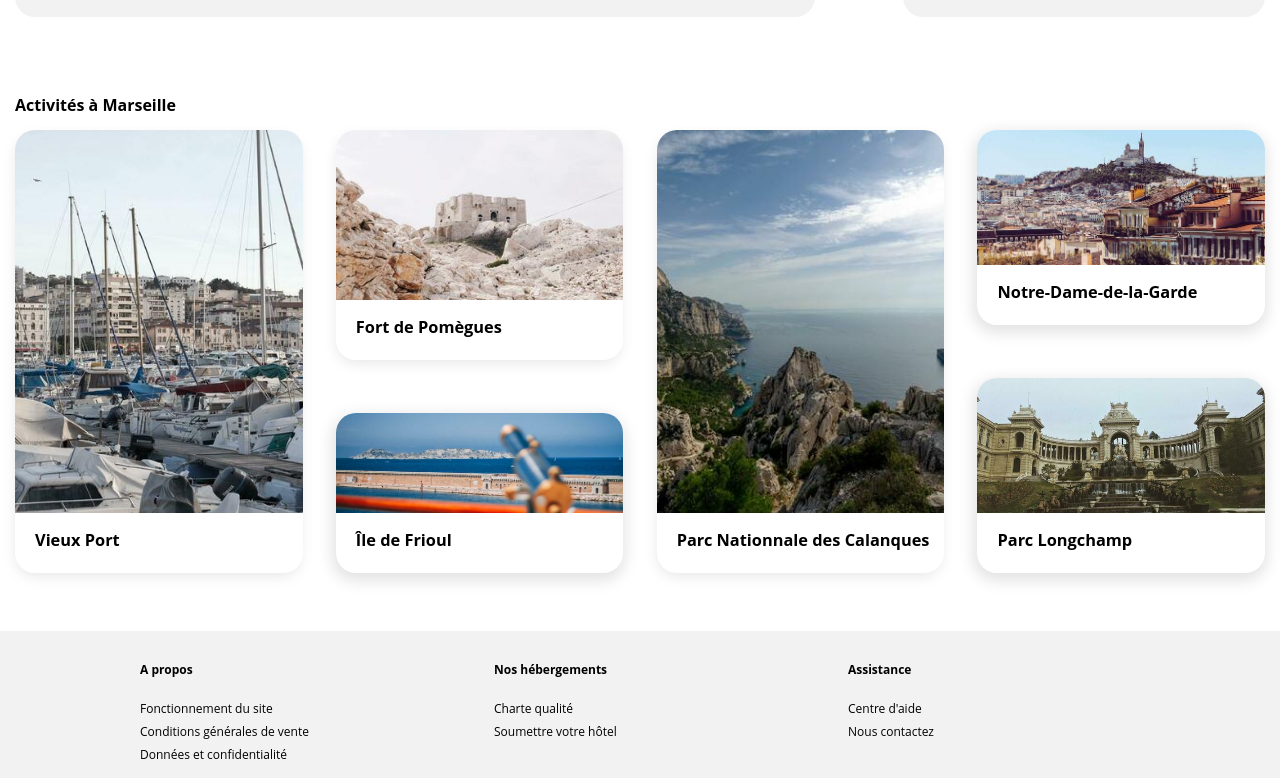
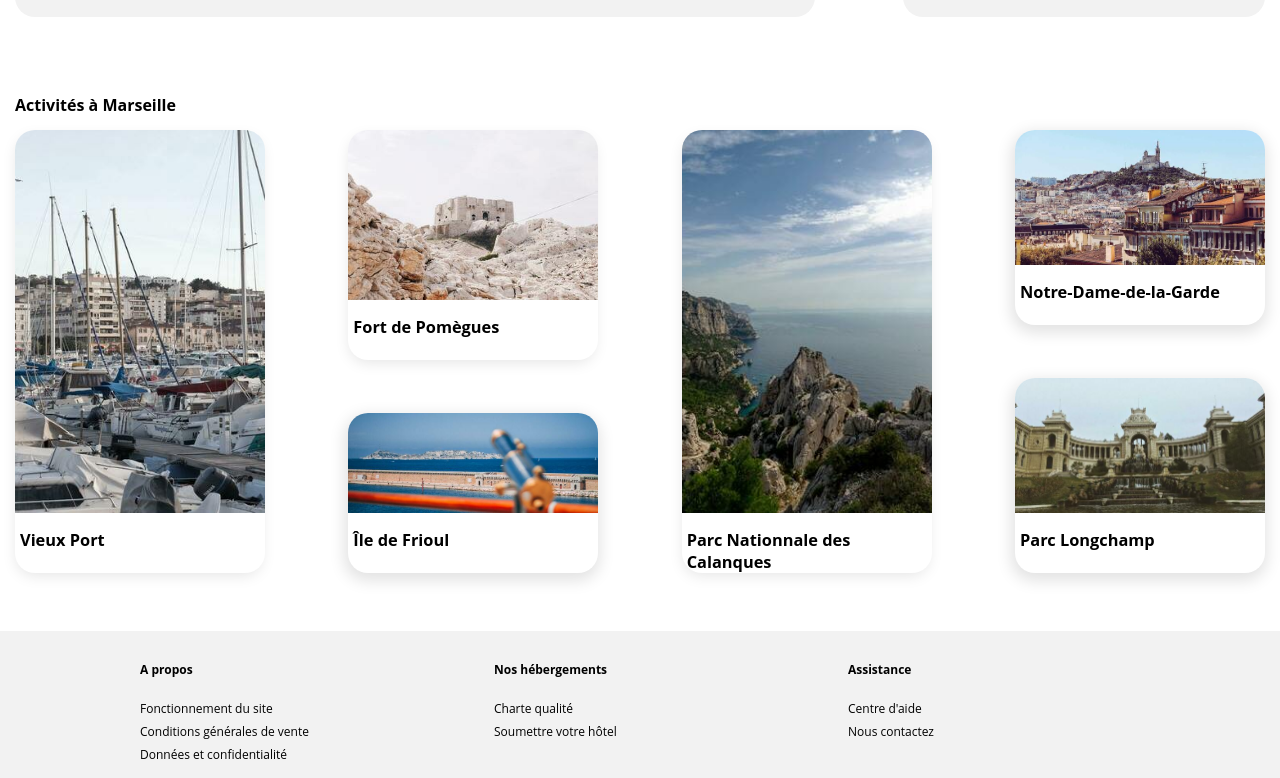
Before and after one commit to justine1410/FidelJustine_2_29122020, a plain HTML site: page index.html in a window 1280 px wide. Shown: the part 1141-1919 px from the top of the page. Drawn offline with Linux system fonts and the light colour scheme.

Commit message:
scroll mobile

```diff
--- a/css/style.css
+++ b/css/style.css
@@ -359,11 +359,11 @@ header
     margin: 0;
     height: 60px;
     width: 100%;
-    padding-left: 20px;
+    padding-left: 5px;
     border-radius: 0 0 20px 20px;
   }
   .port,.les_calanques{
-      width: 23%;
+      width: 20%;
   }
 .pomegue a{
     display:flex;
@@ -390,7 +390,7 @@ header
     margin:0;
     height: 60px;
     width: 100%;
-    padding-left:20px;
+    padding-left:5px;
     border-radius:0 0 20px 20px;
 }
 
@@ -419,13 +419,13 @@ header
     margin:0;
     height: 60px;
     width: 100%;
-    padding-left:20px;
+    padding-left:5px;
     border-radius:0 0 20px 20px;
 }
 .pofri{
     display:flex;
     flex-direction:column;
-    width: 23%;
+    width: 20%;
     height: 443px;
     justify-content: space-between;
 }
@@ -454,14 +454,14 @@ header
     margin:0;
     height: 60px;
     width: 100%;
-    padding-left:20px;
+    padding-left:5px;
     border-radius: 0 0 20px 20px;
 }
 .dalon
 {
     display: flex;
     flex-direction: column;
-    width: 23%;
+    width: 20%;
     height:443px;
     justify-content: space-between;
 }
@@ -527,13 +527,13 @@ footer
         display: flex;
         justify-content: center;
         margin-top: 20px;
-        margin-left:120px;
+        margin-left:140px;
         padding-top:30px;
     }
     header img{
         width: 90px;
         margin-bottom:-15px;
-        padding-left:10px;
+        padding-left:20px;
     }
     .menu{
         flex-wrap:wrap-reverse;
```
